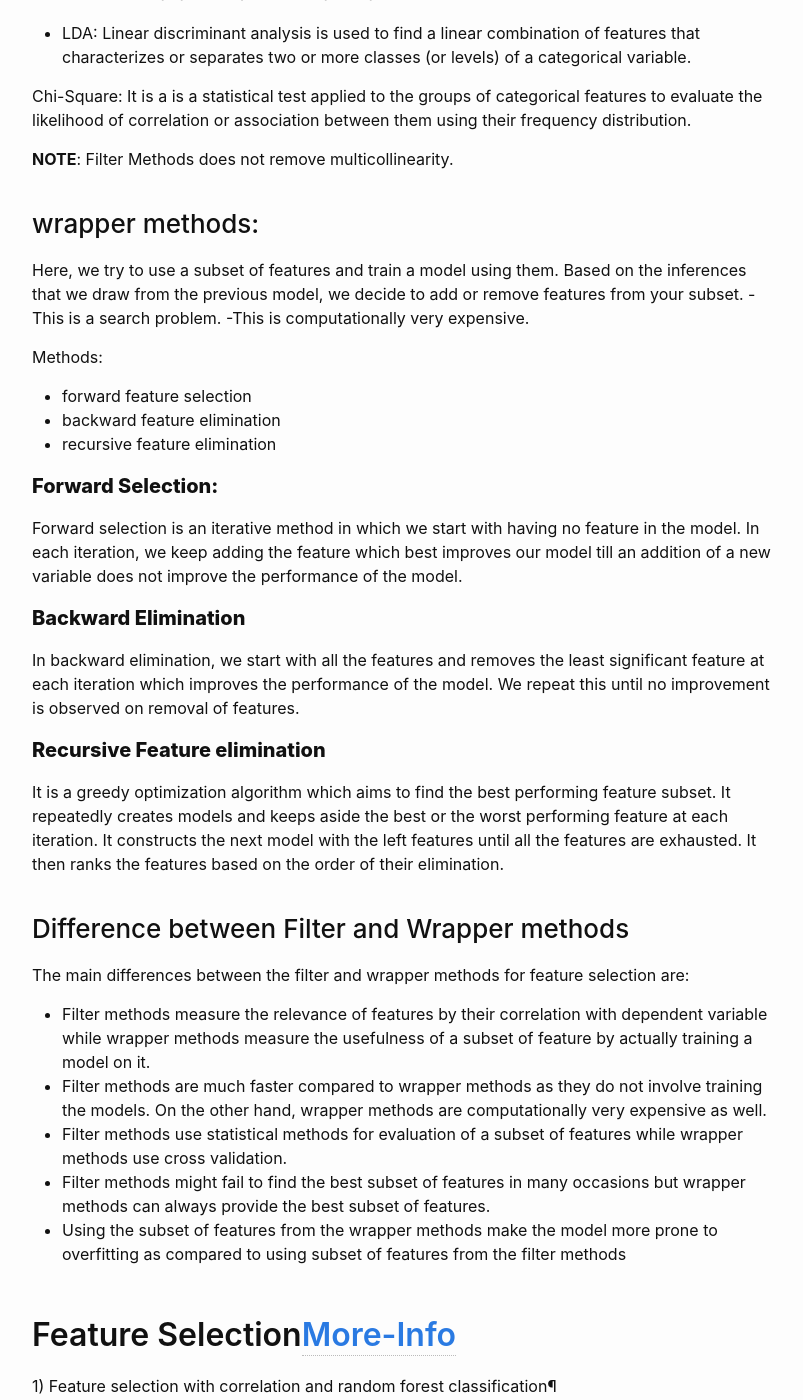
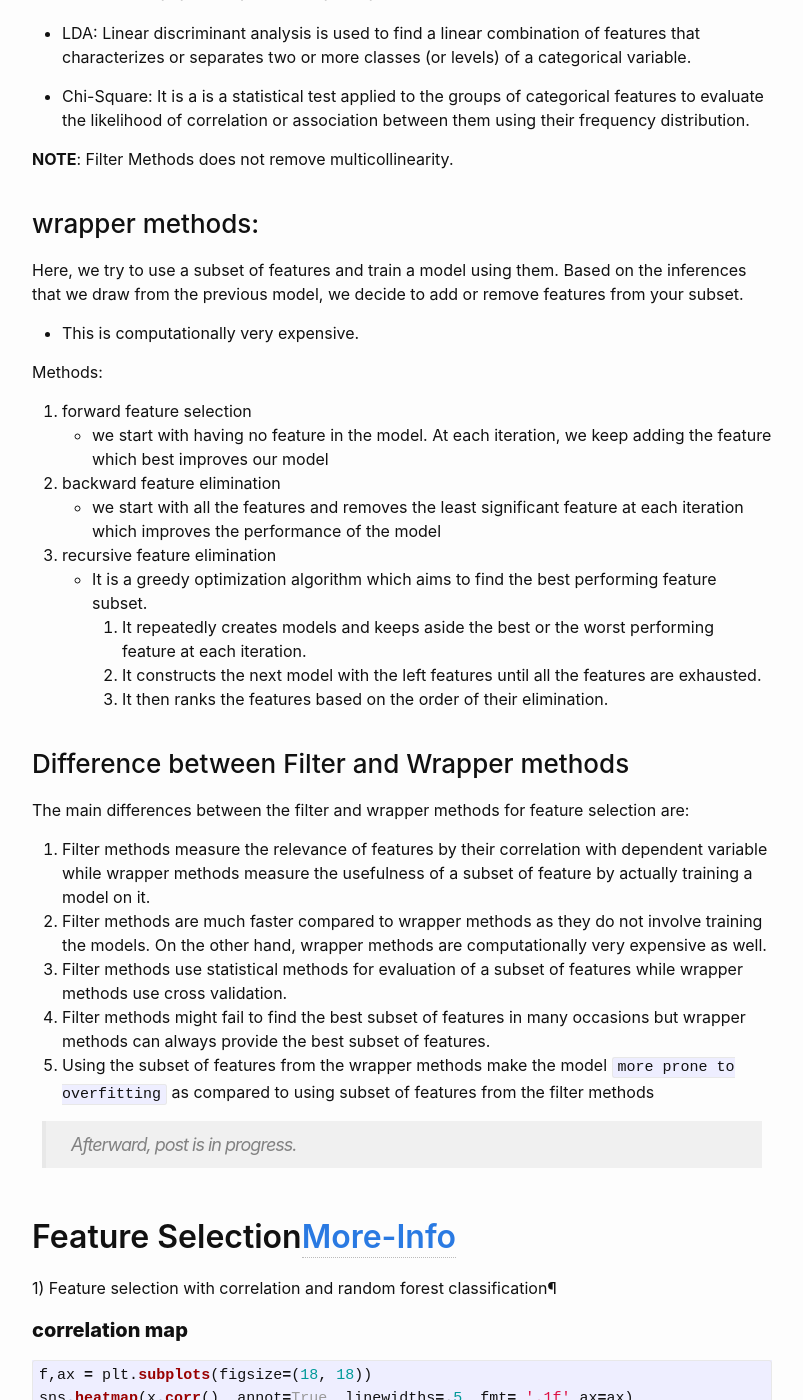
Before and after one commit to ankishb/ankishb.github.io, a Jekyll site: the page built from _posts/2019-07-01-data-science-I.md, in a window 1280 px wide and 1400 px high, scrolled down 6694 px. Shown: the whole window, without its empty margins (238-1041 px from the left). Built offline with Jekyll 4.4.1, drawn with Linux system fonts in a browser that asks for light colours; some of the changed text lies outside the part shown.

Commit message:
Update post on ML

````diff
--- a/_posts/2019-07-01-data-science-I.md
+++ b/_posts/2019-07-01-data-science-I.md
@@ -220,65 +220,48 @@ When dealing with time series data, traditional cross-validation (like k-fold) s
 
 
 ## Feature Selection [src-analytics-vidya]:
-
 - Filter Methods
 - Wrapper Methods
 - Embedded Methods
 - Difference between Filter and Wrapper methods
 
 
-
-
 ### Filter Methods.
-
 - Pearson’s Correlation: It is used as a measure for quantifying linear dependence between two continuous variables X and Y. Its value varies from -1 to +1.
 
 - LDA: Linear discriminant analysis is used to find a linear combination of features that characterizes or separates two or more classes (or levels) of a categorical variable.
 
-Chi-Square: It is a is a statistical test applied to the groups of categorical features to evaluate the likelihood of correlation or association between them using their frequency distribution.
+- Chi-Square: It is a is a statistical test applied to the groups of categorical features to evaluate the likelihood of correlation or association between them using their frequency distribution.
 
 **NOTE**: Filter Methods does not remove multicollinearity.
 
 
-
-
-
-
-
 ### wrapper methods:
 Here, we try to use a subset of features and train a model using them. Based on the inferences that we draw from the previous model, we decide to add or remove features from your subset.
--This is a search problem.
--This is computationally very expensive.
+- This is computationally very expensive.
 
 Methods:
-- forward feature selection
-- backward feature elimination
-- recursive feature elimination
-
-#### Forward Selection:
-Forward selection is an iterative method in which we start with having no feature in the model. In each iteration, we keep adding the feature which best improves our model till an addition of a new variable does not improve the performance of the model.
-
-#### Backward Elimination
-In backward elimination, we start with all the features and removes the least significant feature at each iteration which improves the performance of the model. We repeat this until no improvement is observed on removal of features.
-
-#### Recursive Feature elimination
-It is a greedy optimization algorithm which aims to find the best performing feature subset. It repeatedly creates models and keeps aside the best or the worst performing feature at each iteration. It constructs the next model with the left features until all the features are exhausted. It then ranks the features based on the order of their elimination.
-
-
+1. forward feature selection
+    - we start with having no feature in the model. At each iteration, we keep adding the feature which best improves our model
+2. backward feature elimination
+    - we start with all the features and removes the least significant feature at each iteration which improves the performance of the model
+3. recursive feature elimination
+    - It is a greedy optimization algorithm which aims to find the best performing feature subset.
+    1. It repeatedly creates models and keeps aside the best or the worst performing feature at each iteration.
+    2. It constructs the next model with the left features until all the features are exhausted.
+    3. It then ranks the features based on the order of their elimination.
 
 
 ### Difference between Filter and Wrapper methods
-
 The main differences between the filter and wrapper methods for feature selection are:
-
-- Filter methods measure the relevance of features by their correlation with dependent variable while wrapper methods measure the usefulness of a subset of feature by actually training a model on it.
-- Filter methods are much faster compared to wrapper methods as they do not involve training the models. On the other hand, wrapper methods are computationally very expensive as well.
-- Filter methods use statistical methods for evaluation of a subset of features while wrapper methods use cross validation.
-- Filter methods might fail to find the best subset of features in many occasions but wrapper methods can always provide the best subset of features.
-- Using the subset of features from the wrapper methods make the model more prone to overfitting as compared to using subset of features from the filter methods
+1. Filter methods measure the relevance of features by their correlation with dependent variable while wrapper methods measure the usefulness of a subset of feature by actually training a model on it.
+2. Filter methods are much faster compared to wrapper methods as they do not involve training the models. On the other hand, wrapper methods are computationally very expensive as well.
+3. Filter methods use statistical methods for evaluation of a subset of features while wrapper methods use cross validation.
+4. Filter methods might fail to find the best subset of features in many occasions but wrapper methods can always provide the best subset of features.
+5. Using the subset of features from the wrapper methods make the model `more prone to overfitting` as compared to using subset of features from the filter methods
 
 
-
+> Afterward, post is in progress.
 
 ## Feature Selection[More-Info](https://www.kaggle.com/kanncaa1/feature-selection-and-data-visualization)
 
@@ -377,8 +360,6 @@ Chosen best 5 feature by rfe: Index(['area_mean', 'concavity_mean', 'area_se', '
 
 Now we will not only find best features but we also find how many features do we need for best accuracy.
 
-
-
 ```python
 from sklearn.feature_selection import RFECV
 
@@ -390,8 +371,8 @@ rfecv = rfecv.fit(x_train, y_train)
 print('Optimal number of features :', rfecv.n_features_)
 print('Best features :', x_train.columns[rfecv.support_])
 
-Optimal number of features : 14
-Best features : Index(['texture_mean'....]
+# Optimal number of featu<!-- res : 14
+# Best features : Index(['te -->xture_mean'....]
 
 plt.plot(range(1, len(rfecv.grid_scores_) + 1), rfecv.grid_scores_)
 ```
````
Also changed, not shown: other parts of _posts/2019-07-01-data-science-I.md (+10 -1 lines), _posts/2019-07-15-data-science-II.md (+3 -5 lines), _posts/2019-08-27-document-retrieval-system.md (+13 -9 lines).
